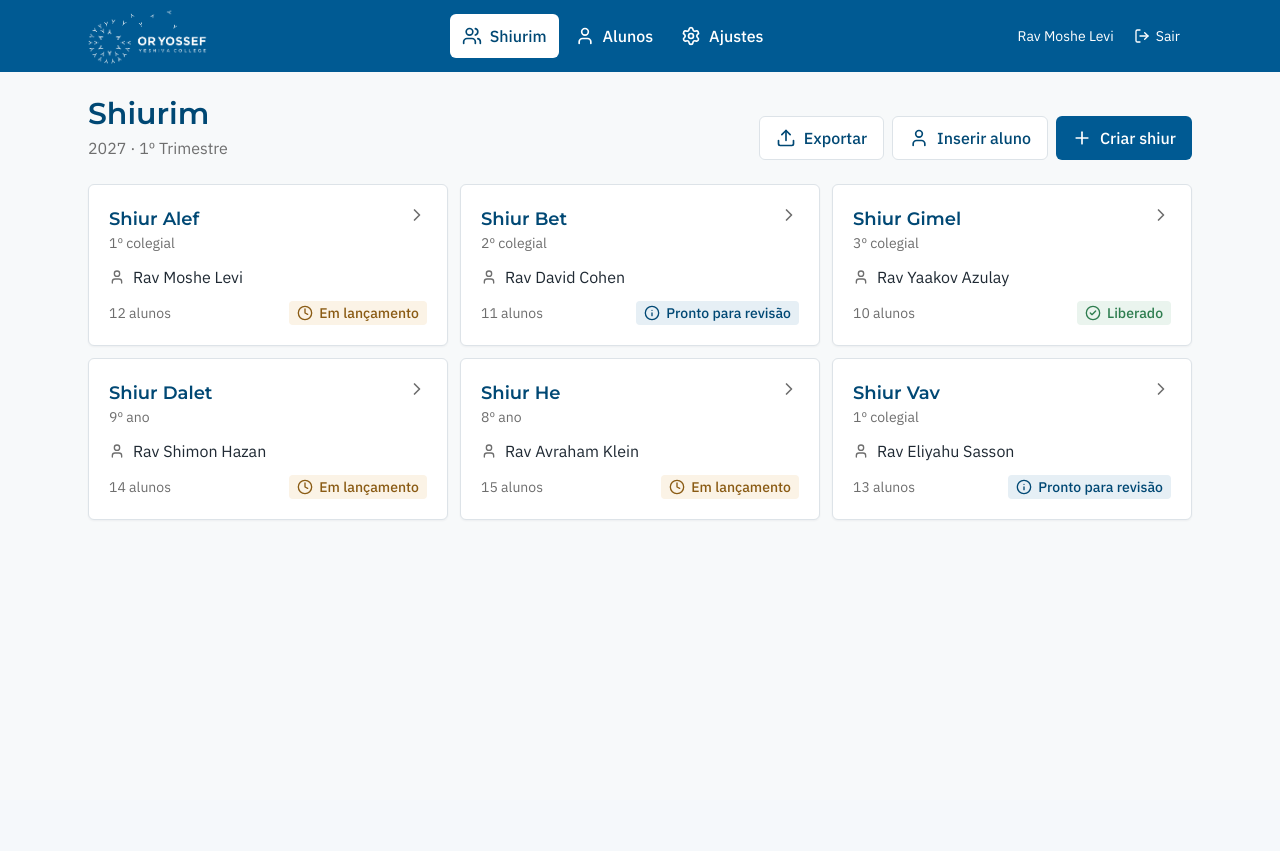
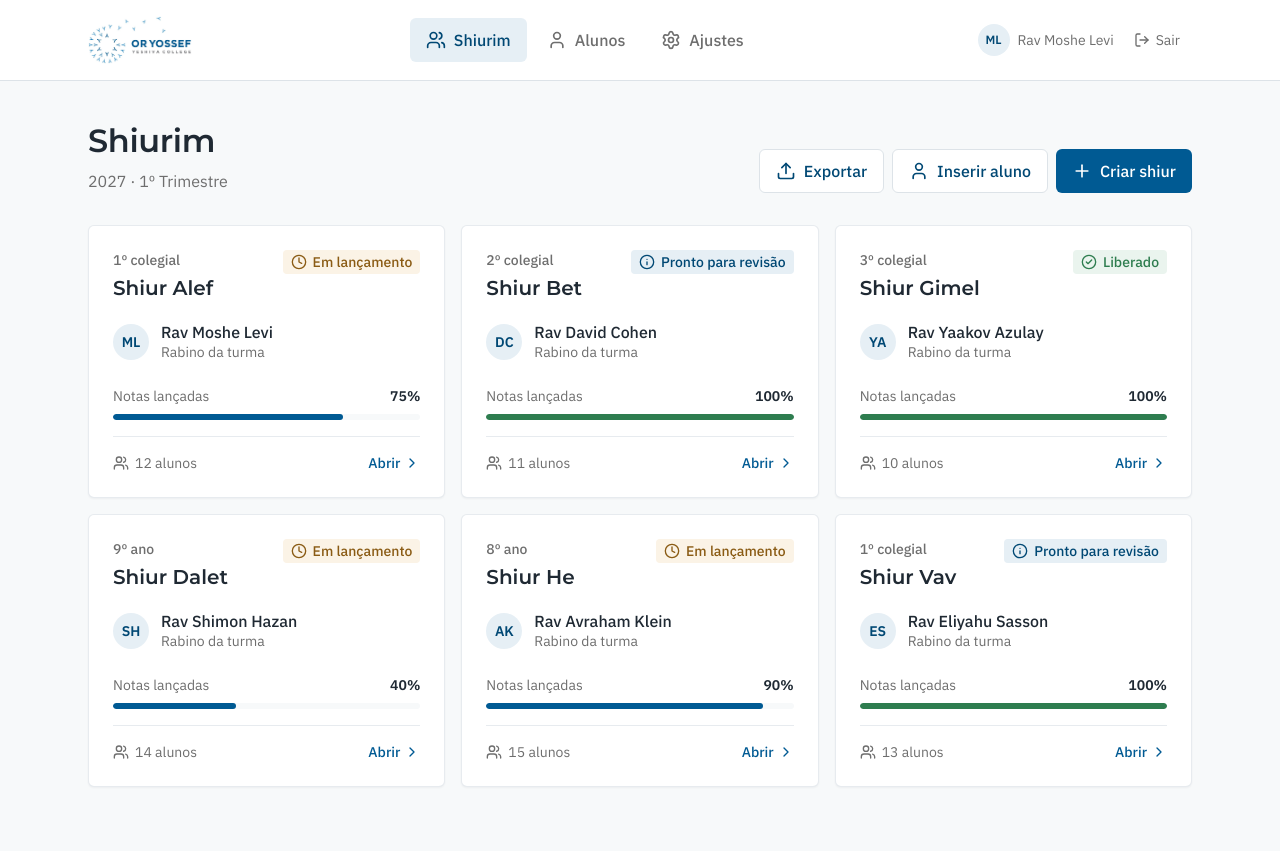
Before and after one commit to eliah-shammah-projects/boletim-kodesh, a Flask app: page /prototipo/ in a window 1280 px wide. Before the commit the page ends 520 px from the top, so only its background shows below. Run offline with Flask 3, Linux system fonts and the light colour scheme; style sheets or scripts are compiled from the project's sources.

Commit message:
Fase 1: acabamento visual mais limpo
Topo branco com o logo colorido e azul só no item ativo; títulos em
grafite; cartões sem divisórias no cabeçalho e com mais respiro;
cartões dos shiurim com iniciais do rabino e barra de notas lançadas.

Co-Authored-By: Claude Opus 5.5 <noreply@anthropic.com>

```diff
--- a/app/static/src/app.css
+++ b/app/static/src/app.css
@@ -111,8 +111,9 @@
   h2,
   h3 {
     font-family: var(--font-heading);
-    color: var(--color-primary-dark);
+    color: var(--color-text);
     font-weight: 600;
+    letter-spacing: -0.01em;
   }
   :focus-visible {
     outline: 2px solid var(--color-primary);
--- a/app/templates/components/ui.html
+++ b/app/templates/components/ui.html
@@ -69,14 +69,14 @@
 
 {# Cartão. Uso: {% call card("Título") %} conteúdo {% endcall %} #}
 {% macro card(title=None, subtitle=None, padded=True) -%}
-<section class="min-w-0 rounded-md border border-border bg-white shadow-sm">
+<section class="min-w-0 rounded-md border border-border/70 bg-white shadow-sm">
   {% if title %}
-  <header class="border-b border-border px-4 py-3 sm:px-5">
+  <header class="px-5 pt-5 {{ 'pb-1' if padded else 'pb-4' }} sm:px-6 sm:pt-6">
     <h2 class="text-lg">{{ title }}</h2>
-    {% if subtitle %}<p class="text-sm text-gray">{{ subtitle }}</p>{% endif %}
+    {% if subtitle %}<p class="mt-0.5 text-sm text-gray">{{ subtitle }}</p>{% endif %}
   </header>
   {% endif %}
-  <div class="{{ 'p-4 sm:p-5' if padded else '' }}">{{ caller() }}</div>
+  <div class="{{ 'p-5 sm:p-6' if padded else '' }}{{ ' pt-3 sm:pt-4' if padded and title else '' }}">{{ caller() }}</div>
 </section>
 {%- endmacro %}
 
@@ -86,14 +86,14 @@
   Ações à direita: {% call page_header("Título") %} botões {% endcall %}
 #}
 {% macro page_header(title, subtitle=None, back_href=None, back_label="Voltar") -%}
-<div class="mb-6">
+<div class="mb-8">
   {% if back_href %}
-  <a href="{{ back_href }}" class="mb-2 inline-flex min-h-11 items-center gap-1 text-primary hover:text-primary-dark">{{ icon("chevron-left", "size-4") }}{{ back_label }}</a>
+  <a href="{{ back_href }}" class="-ml-1 mb-1 inline-flex min-h-11 items-center gap-1 text-sm font-medium text-gray hover:text-primary">{{ icon("chevron-left", "size-4") }}{{ back_label }}</a>
   {% endif %}
   <div class="flex flex-col gap-3 sm:flex-row sm:items-end sm:justify-between">
     <div>
-      <h1 class="text-2xl sm:text-3xl">{{ title }}</h1>
-      {% if subtitle %}<p class="mt-1 text-gray">{{ subtitle }}</p>{% endif %}
+      <h1 class="text-2xl sm:text-[2rem] sm:leading-tight">{{ title }}</h1>
+      {% if subtitle %}<p class="mt-2 text-gray">{{ subtitle }}</p>{% endif %}
     </div>
     {% if caller is defined %}<div class="flex flex-wrap gap-2">{{ caller() }}</div>{% endif %}
   </div>
--- a/app/templates/layouts/app.html
+++ b/app/templates/layouts/app.html
@@ -8,26 +8,26 @@
 
 {% block body %}
 {% set nav = nav_items|default([]) %}
-<header class="bg-primary text-white print:hidden">
-  <div class="mx-auto flex max-w-6xl items-center justify-between gap-4 px-4 py-2 sm:px-6">
+<header class="sticky top-0 z-30 border-b border-border bg-white/95 backdrop-blur print:hidden">
+  <div class="mx-auto flex h-16 max-w-6xl items-center justify-between gap-4 px-4 sm:h-20 sm:px-6">
     <a href="{{ home_href|default('/') }}" class="flex min-h-11 items-center">
-      <img src="{{ url_for('static', filename='img/logo-white.png') }}" alt="Or Yossef Yeshiva College" class="h-12 w-auto sm:h-14">
+      <img src="{{ url_for('static', filename='img/logo.png') }}" alt="Or Yossef Yeshiva College" class="h-10 w-auto sm:h-12">
     </a>
     <nav class="hidden items-center gap-1 md:flex" aria-label="Principal">
       {% for item in nav %}
-      <a href="{{ item.href }}" class="flex min-h-11 items-center gap-2 rounded-md px-3 font-medium {{ 'bg-white text-primary-dark' if item.active else 'text-white hover:bg-primary-dark' }}"{% if item.active %} aria-current="page"{% endif %}>{{ icon(item.icon) }}{{ item.label }}</a>
+      <a href="{{ item.href }}" class="flex min-h-11 items-center gap-2 rounded-md px-4 font-medium {{ 'bg-primary-light text-primary-dark' if item.active else 'text-gray hover:bg-surface hover:text-text' }}"{% if item.active %} aria-current="page"{% endif %}>{{ icon(item.icon) }}{{ item.label }}</a>
       {% endfor %}
     </nav>
     {% if user_name is defined %}
     <div class="flex items-center gap-2">
-      <span class="hidden text-sm sm:inline">{{ user_name }}</span>
-      <a href="#" class="flex min-h-11 items-center gap-1.5 rounded-md px-3 text-sm hover:bg-primary-dark">{{ icon("log-out", "size-4") }}Sair</a>
+      <span class="hidden items-center gap-2 text-sm text-gray sm:flex"><span class="flex size-8 items-center justify-center rounded-full bg-primary-light text-xs font-semibold text-primary-dark">{% set parts = user_name.split() %}{{ (parts[-2][:1] if parts|length > 1 else "") ~ parts[-1][:1] }}</span>{{ user_name }}</span>
+      <a href="#" class="flex min-h-11 items-center gap-1.5 rounded-md px-3 text-sm text-gray hover:bg-surface hover:text-text">{{ icon("log-out", "size-4") }}Sair</a>
     </div>
     {% endif %}
   </div>
 </header>
 
-<main class="mx-auto max-w-6xl px-4 pt-6 pb-28 sm:px-6 md:pb-12 print:max-w-none print:p-0">
+<main class="mx-auto max-w-6xl px-4 pt-8 pb-28 sm:px-6 sm:pt-10 md:pb-16 print:max-w-none print:p-0">
   {% with messages = get_flashed_messages(with_categories=true) %}
   {% if messages %}
   {% from "components/ui.html" import alert %}
--- a/app/templates/prototype/home_rabbi.html
+++ b/app/templates/prototype/home_rabbi.html
@@ -9,7 +9,7 @@
     {% call card("O que falta fazer", d.RABBI_TODO|length ~ " pendências", padded=False) %}
     <ul>
       {% for item in d.RABBI_TODO %}
-      <li class="flex flex-col gap-3 border-t border-border p-4 first:border-t-0 sm:flex-row sm:items-center sm:gap-4 sm:px-5">
+      <li class="flex flex-col gap-3 border-t border-border p-4 first:border-t-0 sm:flex-row sm:items-center sm:gap-4 sm:px-6">
         <span class="flex size-11 shrink-0 items-center justify-center rounded-md bg-warning-light text-warning-dark">{{ icon(item.icon, "size-6") }}</span>
         <div class="flex-1">
           <p class="font-semibold">{{ item.title }}</p>
--- a/app/templates/prototype/scans.html
+++ b/app/templates/prototype/scans.html
@@ -30,7 +30,7 @@
           }
         }, 150);
       } }"
-  data-title="{{ title }}" class="flex flex-col gap-3 border-t border-border p-4 first:border-t-0 sm:flex-row sm:items-center sm:px-5">
+  data-title="{{ title }}" class="flex flex-col gap-3 border-t border-border p-4 first:border-t-0 sm:flex-row sm:items-center sm:px-6">
   <div class="flex-1">
     <p class="font-semibold">{{ title }}</p>
     {% if subtitle %}<p class="text-sm text-gray">{{ subtitle }}</p>{% endif %}
--- a/app/templates/prototype/shiur.html
+++ b/app/templates/prototype/shiur.html
@@ -44,7 +44,7 @@
 <ul class="overflow-hidden rounded-md border border-border bg-white shadow-sm">
   {% for s in d.STUDENTS %}
   <li class="border-t border-border first:border-t-0">
-    <a href="{{ url_for('prototype.student', student_id=s.id) }}" class="flex min-h-16 items-center gap-4 px-4 py-3 hover:bg-primary-light sm:px-5">
+    <a href="{{ url_for('prototype.student', student_id=s.id) }}" class="flex min-h-16 items-center gap-4 px-4 py-3 hover:bg-primary-light sm:px-6">
       <span class="flex size-10 shrink-0 items-center justify-center rounded-full bg-primary-light font-semibold text-primary-dark">{{ s.name[0] }}</span>
       <span class="flex-1">
         <span class="block font-semibold">{{ s.name }}{% if s.hebrew %} <span class="font-normal text-gray" lang="he" dir="rtl">{{ s.hebrew }}</span>{% endif %}</span>
--- a/app/templates/prototype/shiurim.html
+++ b/app/templates/prototype/shiurim.html
@@ -8,23 +8,39 @@
   {{ button("Criar shiur", icon_name="plus", href=url_for("prototype.create_shiur")) }}
 {% endcall %}
 
-<ul class="grid gap-3 sm:grid-cols-2 lg:grid-cols-3">
+<ul class="grid gap-4 sm:grid-cols-2 lg:grid-cols-3">
   {% for c in d.CLASSES %}
   {% set kind, label = d.STATUS_LABELS[c.status] %}
+  {% set rabbi = d.RABBIS[c.rabbi] %}
+  {% set rp = rabbi.split() %}
   <li>
     <a href="{{ url_for('prototype.shiur', slug=c.slug) }}"
-      class="flex h-full flex-col gap-3 rounded-md border border-border bg-white p-5 shadow-sm transition-colors hover:border-primary hover:bg-primary-light">
+      class="group flex h-full flex-col rounded-md border border-border/70 bg-white p-6 shadow-sm transition hover:border-primary/40 hover:shadow-md">
       <div class="flex items-start justify-between gap-3">
         <div>
-          <p class="font-heading text-lg font-semibold text-primary-dark">{{ c.name }}</p>
-          <p class="text-sm text-gray">{{ c.level }}</p>
+          <p class="text-sm font-medium text-gray">{{ c.level }}</p>
+          <p class="mt-1 font-heading text-xl font-semibold text-text group-hover:text-primary">{{ c.name }}</p>
         </div>
-        <span class="text-gray">{{ icon("chevron-right") }}</span>
+        {{ status(kind, label) }}
       </div>
-      <p class="flex items-center gap-2">{{ icon("user", "size-4 text-gray") }}{{ d.RABBIS[c.rabbi] }}</p>
-      <div class="mt-auto flex items-center justify-between gap-2">
-        <span class="text-sm text-gray tabular-nums">{{ c.students }} alunos</span>
-        {{ status(kind, label) }}
+
+      <div class="mt-5 flex items-center gap-3">
+        <span class="flex size-9 shrink-0 items-center justify-center rounded-full bg-primary-light text-sm font-semibold text-primary-dark">{{ rp[-2][:1] }}{{ rp[-1][:1] }}</span>
+        <span class="leading-tight"><span class="block font-medium">{{ rabbi }}</span><span class="block text-sm text-gray">Rabino da turma</span></span>
+      </div>
+
+      <div class="mt-auto pt-6">
+        <div class="flex items-baseline justify-between text-sm">
+          <span class="text-gray">Notas lançadas</span>
+          <span class="font-semibold tabular-nums">{{ c.grades_done }}%</span>
+        </div>
+        <div class="mt-2 h-1.5 overflow-hidden rounded-full bg-surface" role="progressbar" aria-valuenow="{{ c.grades_done }}" aria-valuemin="0" aria-valuemax="100" aria-label="Notas lançadas">
+          <div class="h-full rounded-full {{ 'bg-success' if c.grades_done == 100 else 'bg-primary' }}" style="width: {{ c.grades_done }}%"></div>
+        </div>
+        <p class="mt-4 flex items-center justify-between border-t border-border/70 pt-4 text-sm text-gray">
+          <span class="flex items-center gap-1.5">{{ icon("users", "size-4") }}{{ c.students }} alunos</span>
+          <span class="flex items-center gap-1 font-medium text-primary">Abrir {{ icon("chevron-right", "size-4") }}</span>
+        </p>
       </div>
     </a>
   </li>
--- a/app/templates/prototype/student.html
+++ b/app/templates/prototype/student.html
@@ -18,7 +18,7 @@
         ("Turma laica", st.secular),
         ("Matrícula da secretaria", "—"),
       ] %}
-      <div><dt class="text-sm text-gray">{{ label }}</dt><dd class="font-medium"{% if loop.first and st.hebrew %} lang="he" dir="rtl"{% endif %}>{{ value }}</dd></div>
+      <div><dt class="text-sm text-gray">{{ label }}</dt><dd class="font-medium">{% if loop.first and st.hebrew %}<span lang="he" dir="rtl">{{ value }}</span>{% else %}{{ value }}{% endif %}</dd></div>
       {% endfor %}
     </dl>
     {% endcall %}
@@ -54,7 +54,7 @@
     <div x-show="term === 1" class="grid content-start gap-6">
     {% call card("Notas", padded=False) %}
     <ul>
-      <li class="border-t border-border px-4 py-3 first:border-t-0 sm:px-5">
+      <li class="border-t border-border px-5 py-3 first:border-t-0 sm:px-6">
         <p class="font-semibold">Gemara <span class="text-sm font-normal text-gray">· {{ d.RABBIS["levi"] }}</span></p>
         <ul class="mt-2 grid gap-1">
           {% for name, v, max, in_report in gemara %}
@@ -66,7 +66,7 @@
         </ul>
       </li>
       {% for subj in d.REPORT.subjects[1:] %}
-      <li class="border-t border-border px-4 py-3 sm:px-5">
+      <li class="border-t border-border px-5 py-3 sm:px-6">
         <p class="font-semibold">{{ subj.name }} <span class="text-sm font-normal text-gray">· {{ d.RABBIS[subj.teacher] }}</span></p>
         <ul class="mt-2 grid gap-1">
           {% for name, score, max in subj.scores %}
--- a/app/templates/prototype/students.html
+++ b/app/templates/prototype/students.html
@@ -19,7 +19,7 @@
 <ul class="overflow-hidden rounded-md border border-border bg-white shadow-sm">
   {% for s in d.STUDENTS|sort(attribute="name") %}
   <li class="border-t border-border first:border-t-0" data-student="{{ (s.name ~ ' ' ~ s.id)|lower }}">
-    <a href="{{ url_for('prototype.student', student_id=s.id) }}" class="flex min-h-16 items-center gap-4 px-4 py-3 hover:bg-primary-light sm:px-5">
+    <a href="{{ url_for('prototype.student', student_id=s.id) }}" class="flex min-h-16 items-center gap-4 px-4 py-3 hover:bg-primary-light sm:px-6">
       <span class="flex-1">
         <span class="block font-semibold">{{ s.name }}</span>
         <span class="block text-sm text-gray">Nº {{ s.id }} · Shiur Alef · {{ s.grade }}</span>
```
